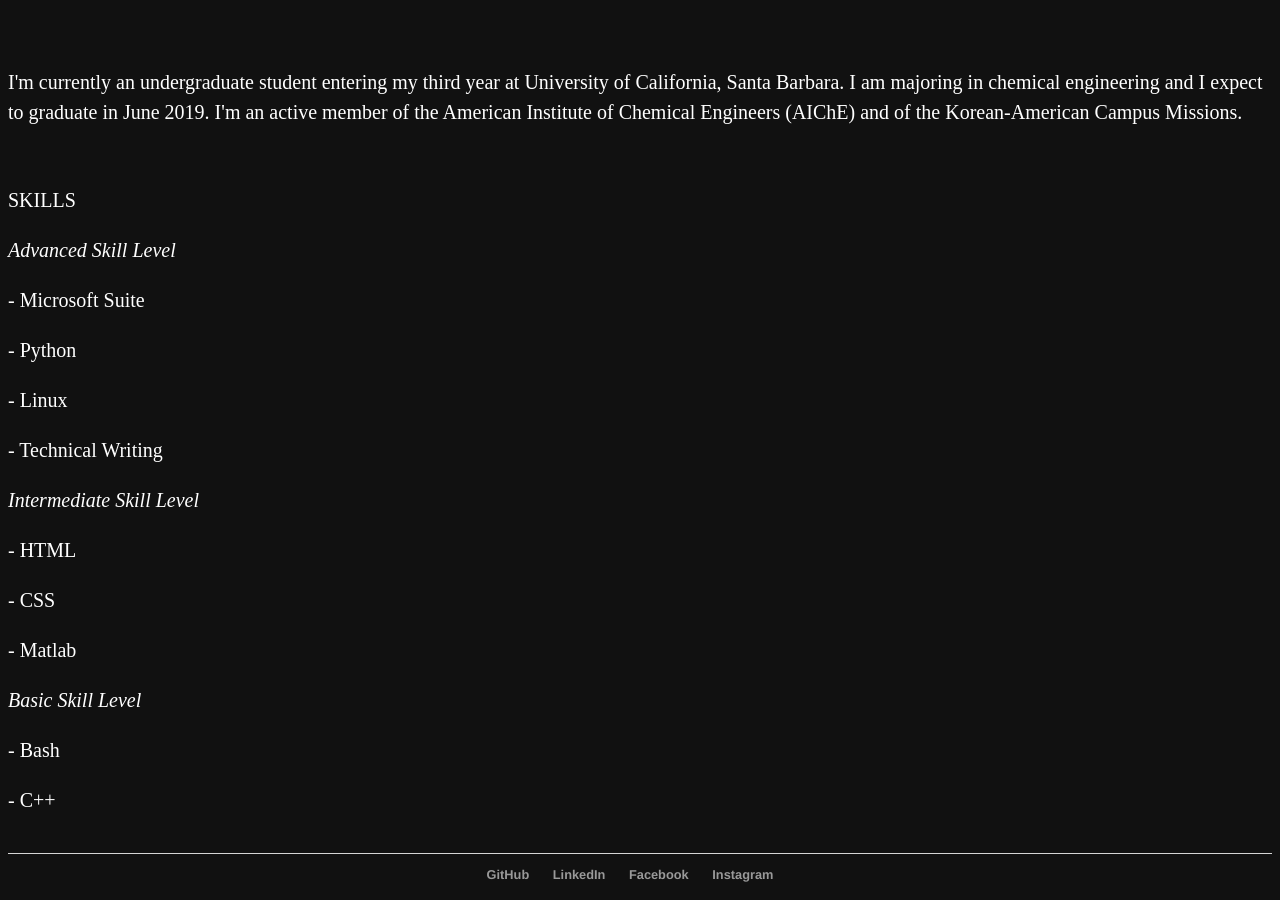
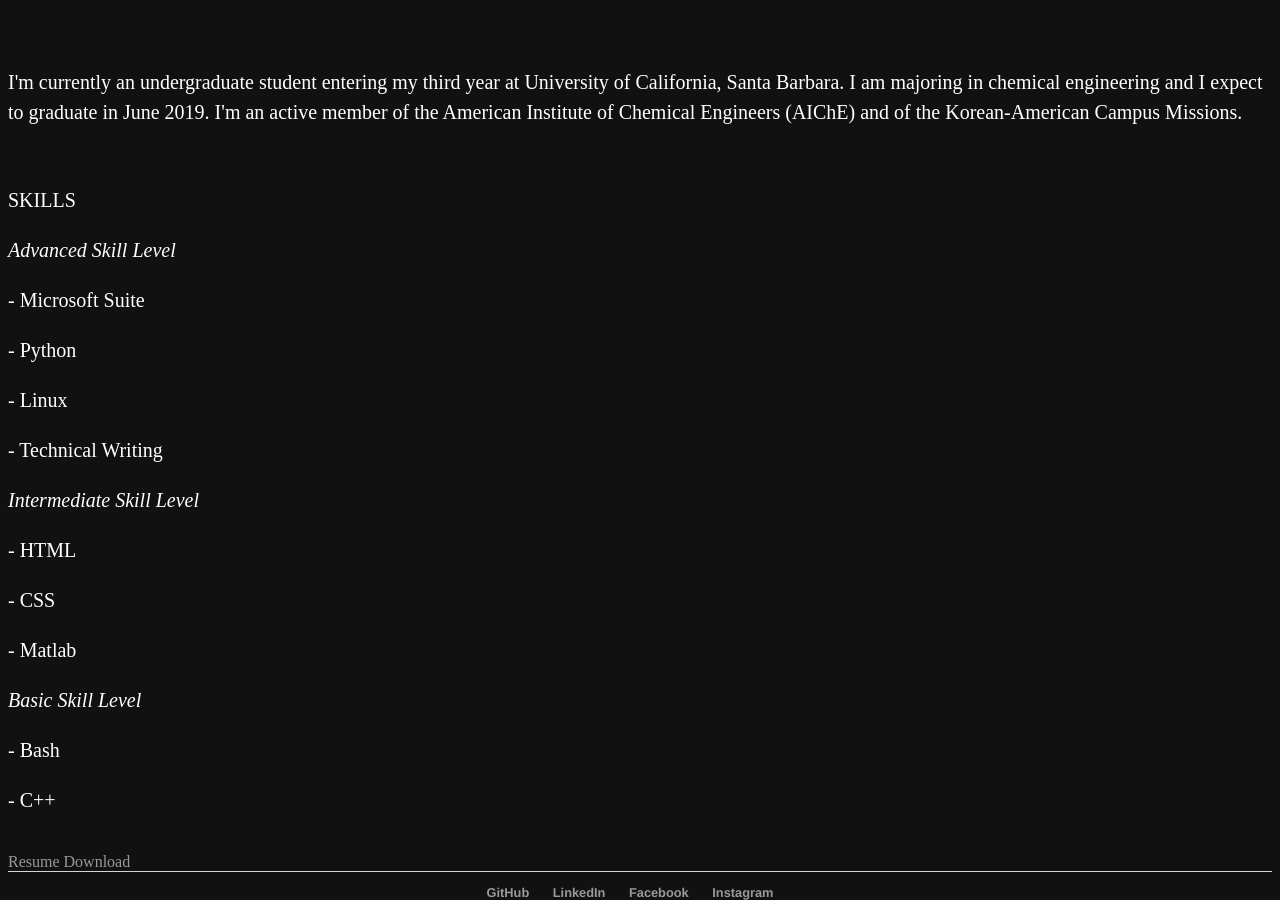
Before and after one commit to 1996leejoshua/1996leejoshua.github.io, a Jekyll site: the page built from resume/index.html, in a window 1280 px wide and 900 px high, scrolled down 5339 px. Built offline with Jekyll 4.4.1, drawn with Linux system fonts in a browser that asks for light colours.

Commit message:
Update index.html

```diff
--- a/resume/index.html
+++ b/resume/index.html
@@ -108,5 +108,7 @@ title: Resume
 		<p>- Bash</p>
 		<p>- C++</p>
 		<br>
+		<a href="https://github.com/1996leejoshua/1996leejoshua.github.io/files/1250873/Joshua.Lee.-.Resume.docx">Resume Download</a>
+		<br>
 	</div>
 </div>
```
